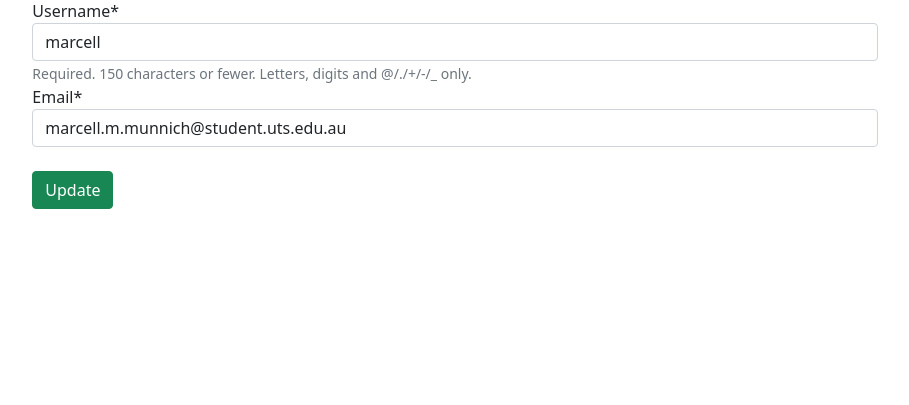
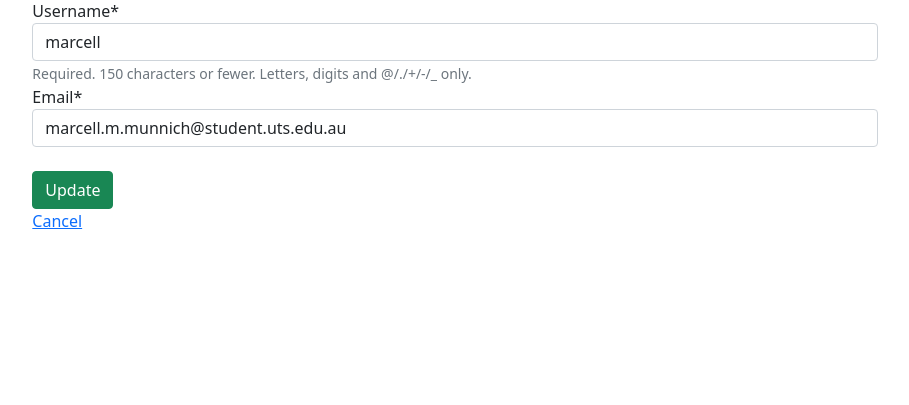
Before and after one commit to maindotmarcell/IoTBay-Group23, a Django app: page /edit/ in a window 1280 px wide. Shown: the part 194-599 px from the top of the page, without its empty margins (185-1094 px from the left). Run offline with Django 4.2, Linux system fonts and the light colour scheme; a user stored in the database is signed in; parts of the project's set-up code (start-up, migrations or seed data) failed here and were passed over; some libraries are stand-ins or nearby versions.

Commit message:
Cancel Link

```diff
--- a/IoTBay_Group23/main/templates/main/edit.html
+++ b/IoTBay_Group23/main/templates/main/edit.html
@@ -15,4 +15,5 @@
         <br>
         <button type="submit" class="btn btn-success">Update</button>
     </form>
+    <a href="/main">Cancel</a>
 {%endblock%}
```
